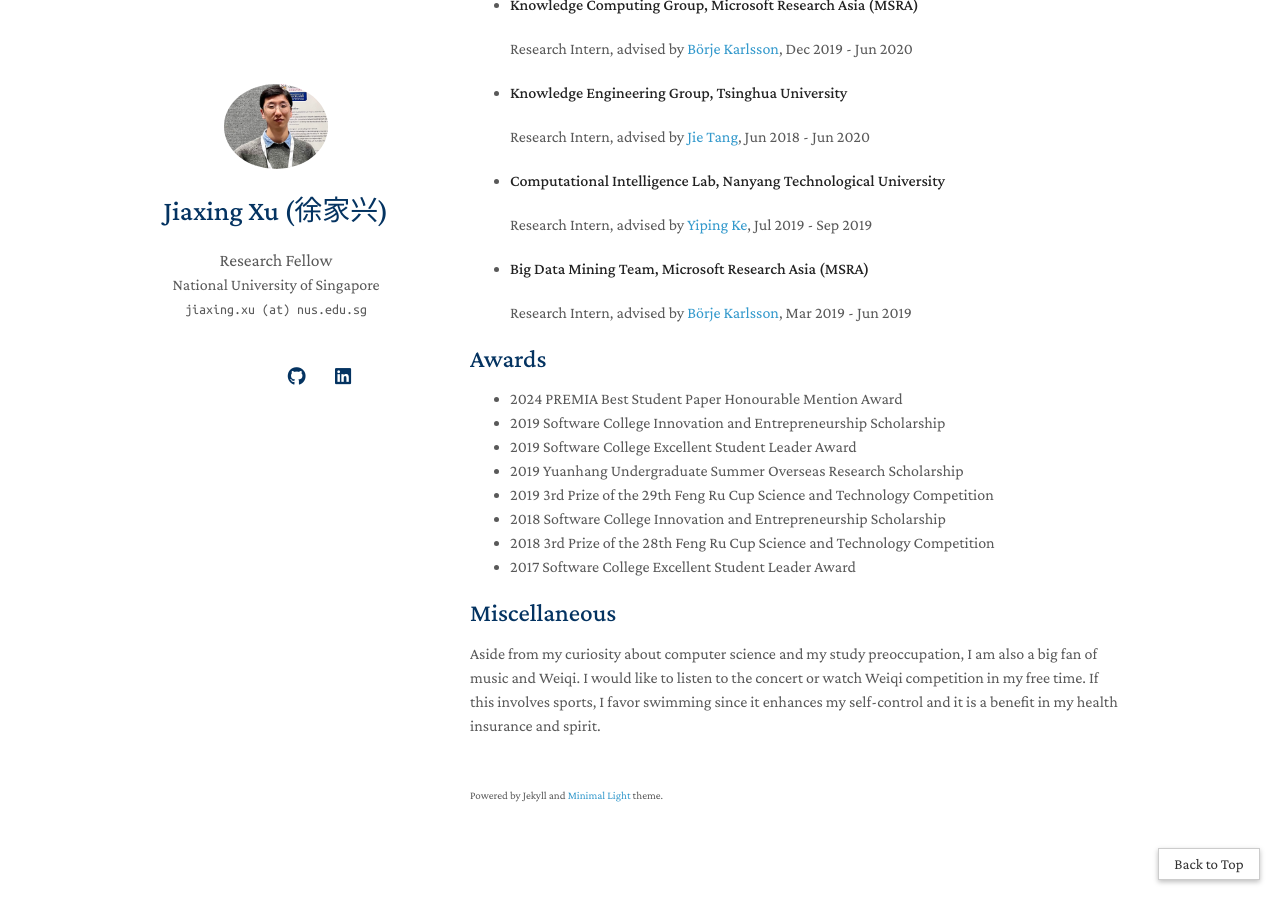
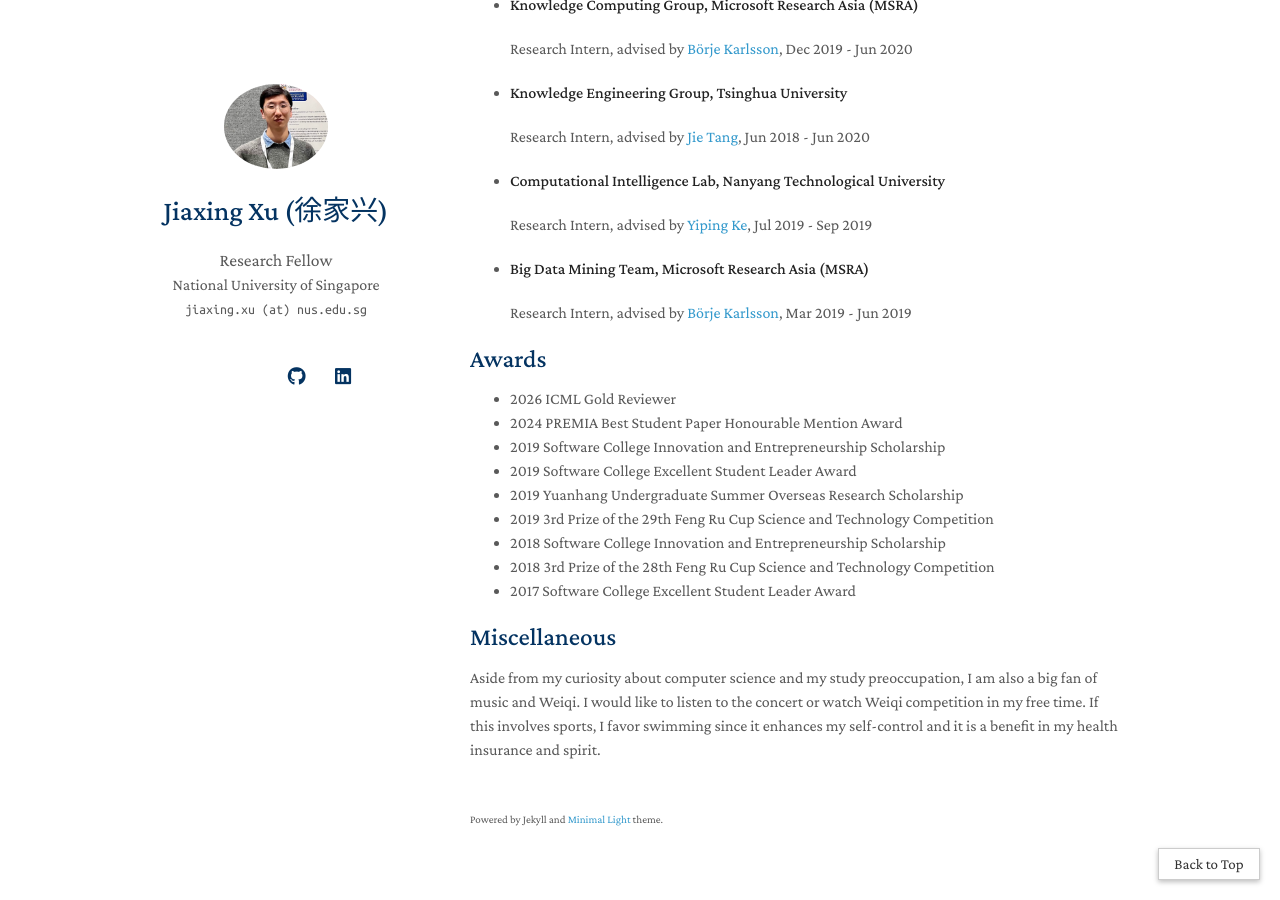
Before and after one commit to AngusMonroe/angusmonroe.github.io, a Jekyll site: the page built from index.md, in a window 1280 px wide and 900 px high, scrolled down 4063 px. Built offline with Jekyll 4.4.1, drawn with Linux system fonts in a browser that asks for light colours; a style sheet for code colours, icons or effects is not loaded; our own code applies the rules of GitHub Pages for plain Markdown files.

Commit message:
Update ICML Gold Reviewer 2026

```diff
--- a/index.md
+++ b/index.md
@@ -29,6 +29,7 @@ My PhD thesis made some early attempts on these problems. I do believe these fie
 
 ## Awards
 
+- 2026 ICML Gold Reviewer
 - 2024   PREMIA Best Student Paper Honourable Mention Award
 - 2019   Software College Innovation and Entrepreneurship Scholarship
 - 2019   Software College Excellent Student Leader Award
```
